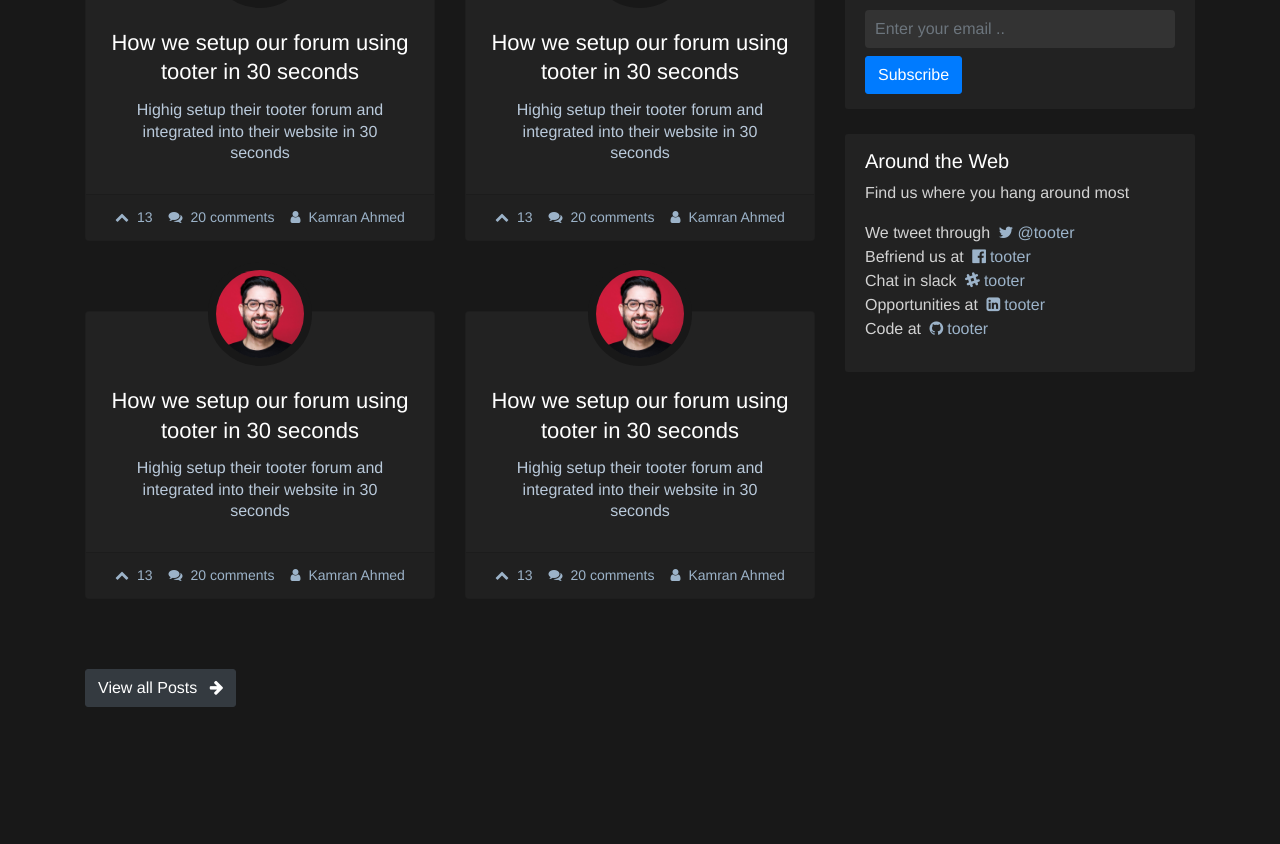
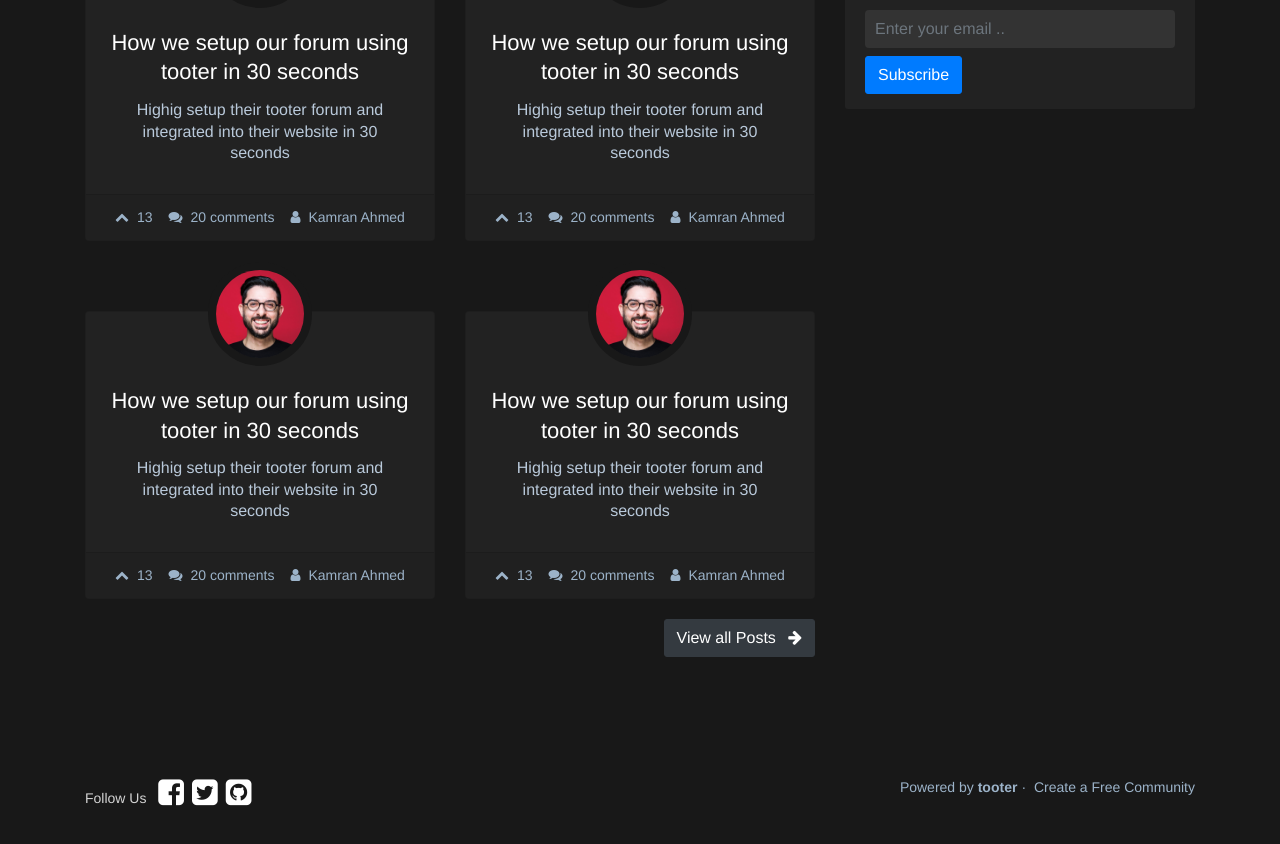
Before and after one commit to tooter/tooter-html, an Angular app: page / in a window 1280 px wide. Shown: the part 1140-1984 px from the top of the page. Before the commit the page ends 1931 px from the top, so only its background shows below. Built offline with nearby package versions, Linux system fonts and the light colour scheme.

Commit message:
Add footer

```diff
--- a/src/app/app.component.html
+++ b/src/app/app.component.html
@@ -8,8 +8,5 @@
     </div>
   </div>
 
-  <br>
-  <br>
-  <br>
-  <br>
+  <app-footer></app-footer>
 </div>
--- a/src/app/app.module.ts
+++ b/src/app/app.module.ts
@@ -15,7 +15,7 @@ import { ArticleCardComponent } from './components/article-card/article-card.com
 import { AboutUsWidgetComponent } from './components/about-us-widget/about-us-widget.component';
 import { SubscribeWidgetComponent } from './components/subscribe-widget/subscribe-widget.component';
 import { MainSidebarComponent } from './components/main-sidebar/main-sidebar.component';
-import { SocialWidgetComponent } from './components/social-widget/social-widget.component';
+import { FooterComponent } from './components/footer/footer.component';
 
 @NgModule(<NgModule>{
   declarations: [
@@ -29,7 +29,7 @@ import { SocialWidgetComponent } from './components/social-widget/social-widget.
     AboutUsWidgetComponent,
     SubscribeWidgetComponent,
     MainSidebarComponent,
-    SocialWidgetComponent,
+    FooterComponent,
   ],
   imports: [
     NgbModule.forRoot(),
--- /dev/null
+++ b/src/app/components/footer/footer.component.html
@@ -0,0 +1,15 @@
+<div class="footer">
+  <div class="row">
+    <div class="col text-left">
+      <p>
+        Follow Us
+        <a href="#" class="ml-2"><i class="fa fa-facebook-square"></i></a>
+        <a href="#" class="ml-2"><i class="fa fa-twitter-square"></i></a>
+        <a href="#" class="ml-2"><i class="fa fa-github-square"></i></a>
+      </p>
+    </div>
+    <div class="col text-right">
+      <a href="#">Powered by <strong>tooter</strong> <span class="ml-1 mr-1">&middot;</span> Create a Free Community</a>
+    </div>
+  </div>
+</div>
--- /dev/null
+++ b/src/app/components/footer/footer.component.scss
@@ -0,0 +1,10 @@
+.footer {
+  display: block;
+  margin-top: 70px;
+  margin-bottom: 60px;
+}
+
+i.fa {
+  font-size: 30px;
+  color: white;
+}
--- /dev/null
+++ b/src/app/components/footer/footer.component.ts
@@ -0,0 +1,16 @@
+import { Component, OnInit } from '@angular/core';
+
+@Component({
+  selector: 'app-footer',
+  templateUrl: './footer.component.html',
+  styleUrls: [
+    './footer.component.scss',
+  ],
+})
+export class FooterComponent implements OnInit {
+  constructor() {
+  }
+
+  ngOnInit() {
+  }
+}
--- a/src/app/components/home/home.component.html
+++ b/src/app/components/home/home.component.html
@@ -34,9 +34,9 @@
       </div>
     </div>
 
-    <div class="row">
-      <div class="col">
-        <a href="#" class="btn btn-dark">View all Posts <i class="fa fa-arrow-right ml-2"></i></a>
+    <div class="row mt--50 mb50">
+      <div class="col text-right">
+        <a href="#" class="btn btn-dark scale-out-lg">View all Posts <i class="fa fa-arrow-right ml-2"></i></a>
       </div>
     </div>
   </div>
--- a/src/app/components/main-sidebar/main-sidebar.component.html
+++ b/src/app/components/main-sidebar/main-sidebar.component.html
@@ -18,9 +18,3 @@
     <app-subscribe-widget></app-subscribe-widget>
   </div>
 </div>
-
-<div class="row">
-  <div class="col">
-    <app-social-widget></app-social-widget>
-  </div>
-</div>
--- a/src/app/components/social-widget/social-widget.component.html
+++ /dev/null
@@ -1,11 +0,0 @@
-<div class="side-block">
-  <h5 class="text-white">Around the Web</h5>
-  <p>Find us where you hang around most</p>
-  <ul class="list-unstyled">
-    <li>We tweet through <a class="d-inline-block scale-out-lg" href="#"><i class="fa fa-twitter mr-1 ml-1"></i>@tooter</a></li>
-    <li>Befriend us at <a class="d-inline-block scale-out-lg" href="#"><i class="fa fa-facebook-official mr-1 ml-1"></i>tooter</a></li>
-    <li>Chat in slack <a class="d-inline-block scale-out-lg" href="#"><i class="fa fa-slack mr-1 ml-1"></i>tooter</a></li>
-    <li>Opportunities at <a class="d-inline-block scale-out-lg" href="#"><i class="fa fa-linkedin-square mr-1 ml-1"></i>tooter</a></li>
-    <li>Code at <a class="d-inline-block scale-out-lg" href="#"><i class="fa fa-github mr-1 ml-1"></i>tooter</a></li>
-  </ul>
-</div>
--- a/src/app/components/social-widget/social-widget.component.ts
+++ /dev/null
@@ -1,16 +0,0 @@
-import { Component, OnInit } from '@angular/core';
-
-@Component({
-  selector: 'app-social-widget',
-  templateUrl: './social-widget.component.html',
-  styleUrls: [
-    './social-widget.component.scss',
-  ],
-})
-export class SocialWidgetComponent implements OnInit {
-  constructor() {
-  }
-
-  ngOnInit() {
-  }
-}
--- a/src/styles.scss
+++ b/src/styles.scss
@@ -3,6 +3,14 @@ body {
   color: #d3d3d3;
   font-family: "Source Sans Pro", "Helvetica Neue", Helvetica, sans-serif;
   font-size: 14px;
+}
+
+.mt--50 {
+  margin-top: -50px;
+}
+
+.mb50 {
+  margin-bottom: 50px;
 }
 
 a {
```
Also changed, not shown: src/app/components/social-widget/social-widget.component.scss (deleted).
